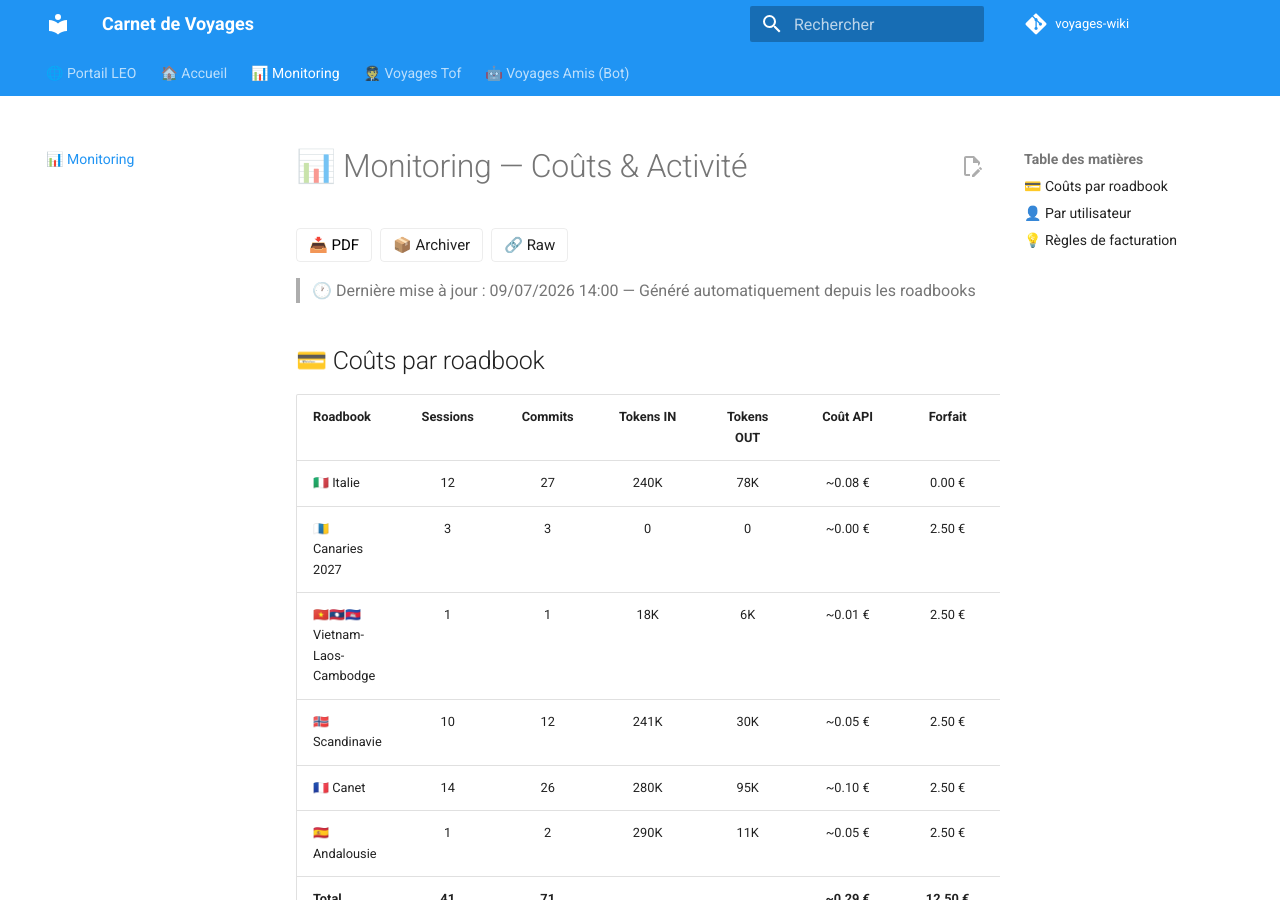
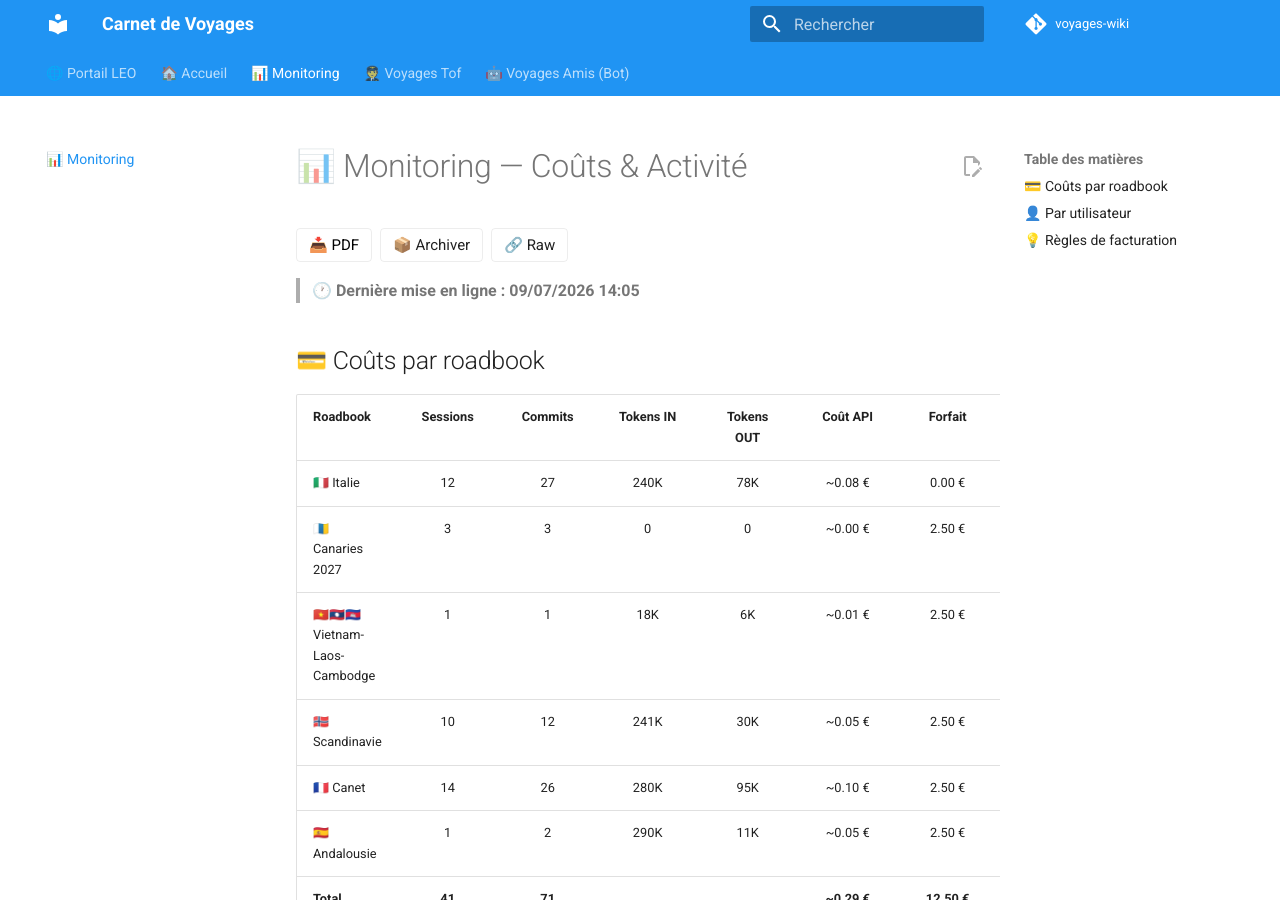
Before and after one commit to christophedanhier-hash/voyages-wiki, an MkDocs documentation site: the page built from docs/monitoring.md, in a window 1280 px wide and 900 px high. Built offline with MkDocs 1.6.1 and Material for MkDocs 9.7.7, drawn with Linux system fonts in a browser that asks for light colours; comment, search, counter and statistics services are not loaded; some of the changed text lies outside the part shown.

Commit message:
📊 Format date uniformisé (Dernière mise en ligne)

```diff
--- a/docs/monitoring.md
+++ b/docs/monitoring.md
@@ -1,6 +1,6 @@
 # 📊 Monitoring — Coûts & Activité
 
-> 🕐 Dernière mise à jour : 09/07/2026 14:00 — Généré automatiquement depuis les roadbooks
+> 🕐 **Dernière mise en ligne : 09/07/2026 14:05**
 
 ## 💳 Coûts par roadbook
 
@@ -41,4 +41,4 @@
 
 ---
 
-*Généré le 09/07/2026 14:00 — [🏛️ BAVI LEO](https://christophedanhier-hash.github.io/BAVI_LEO/)*
+*🕐 Dernière mise en ligne : 09/07/2026 14:05 — [🏛️ BAVI LEO](https://christophedanhier-hash.github.io/BAVI_LEO/)*
```
